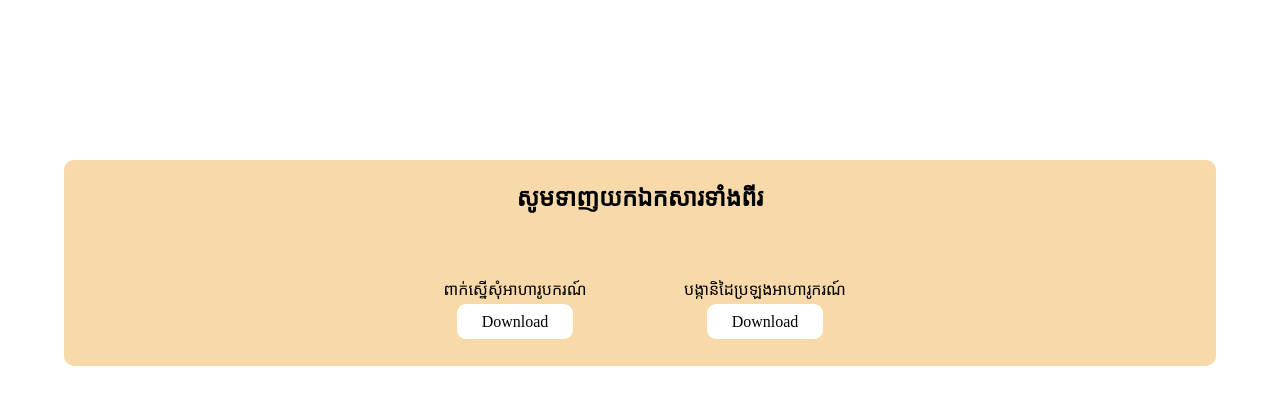
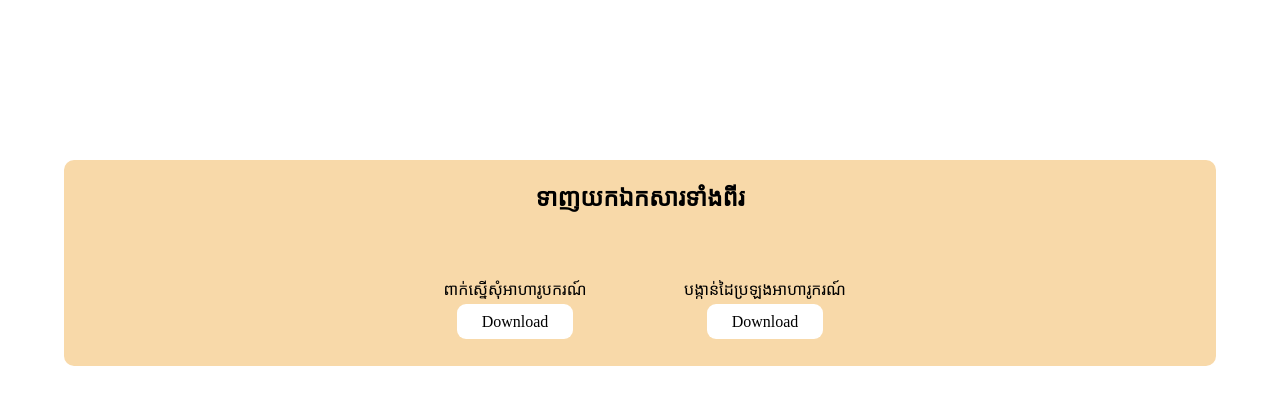
Before and after one commit to PoanTra/scholarship.github.io, a plain HTML site: page index.html in a window 1280 px wide. Drawn offline with Linux system fonts and the light colour scheme.

Commit message:
Update index.html

```diff
--- a/index.html
+++ b/index.html
@@ -8,14 +8,14 @@
 </head>
 <body>
     <div class="body">
-    <h2>សូមទាញយកឯកសារទាំងពីរ</h2>
+    <h2>ទាញយកឯកសារទាំងពីរ</h2>
     <div class="btn-down">
         <div class="a">
             <p>ពាក់ស្នើសុំអាហារូបករណ៍</p>
             <a href="file.pdf" download class="btn-down1">Download</a>
         </div>
         <div class="a">
-            <p>បង្កានិដៃប្រឡងអាហារូករណ៍</p>
+            <p>បង្កាន់ដៃប្រឡងអាហារូករណ៍</p>
             <a href="file2.pdf" download class="btn-down1">Download</a>
         </div>
     </div>
```
